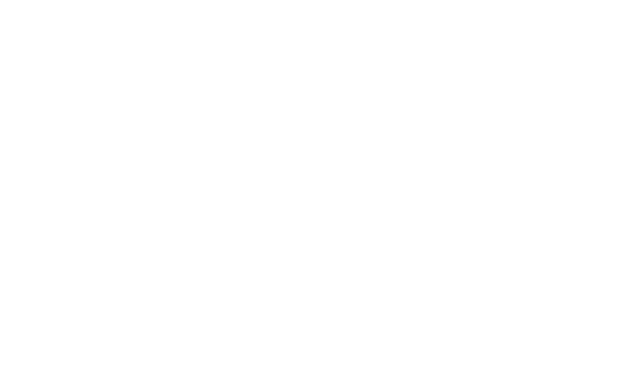
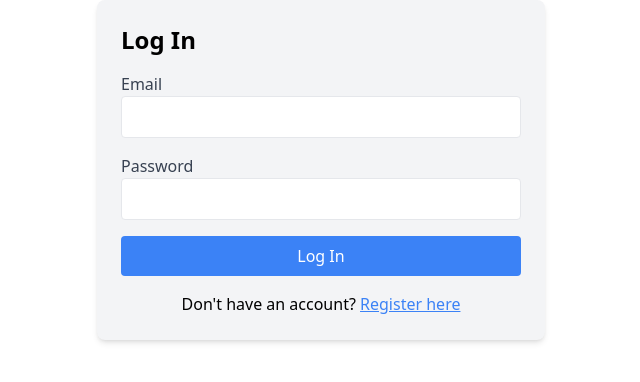
Before and after one commit to aws-todo-application/TODOApp, a React (Create React App) app in the folder frontend/: page /login in a window 1280 px wide. Before the commit this address had no page. Shown: the top 382 px of the page, without its empty margins (319-959 px from the left). Built offline with nearby package versions, Linux system fonts and the light colour scheme; what amazon-cognito-identity-js would draw is missing.

Commit message:
Login, logout, and user session management

```diff
--- a/frontend/src/App.js
+++ b/frontend/src/App.js
@@ -1,15 +1,47 @@
 // src/App.js
-import React from "react";
-import { BrowserRouter as Router, Route, Routes } from "react-router-dom";
+import React, { useState, useEffect } from "react";
+import { BrowserRouter as Router, Route, Routes, Navigate } from "react-router-dom";
 import Home from "./pages/Home";
 import Register from "./components/Register";
+import Login from "./components/Login";
 
 function App() {
+    const [userSession, setUserSession] = useState(null);
+    const [isLoading, setIsLoading] = useState(true); // Loading state to handle session check
+
+    useEffect(() => {
+        // Check if there's a saved session in localStorage
+        const savedSession = localStorage.getItem("userSession");
+        if (savedSession) {
+            setUserSession(JSON.parse(savedSession));
+        }
+        setIsLoading(false); // Set loading to false once session check is complete
+    }, []);
+
+    const handleLogin = (session) => {
+        setUserSession(session);
+        localStorage.setItem("userSession", JSON.stringify(session));
+    };
+
+    const handleLogout = () => {
+        setUserSession(null);
+        localStorage.removeItem("userSession");
+    };
+
+    // Display a loading state until the session is checked
+    if (isLoading) {
+        return <div></div>; // You could add a spinner or other loading indicator here
+    }
+
     return (
         <Router>
             <Routes>
-                <Route path="/" element={<Home />} />
+                <Route
+                    path="/"
+                    element={userSession ? <Home onLogout={handleLogout} /> : <Navigate to="/login" />}
+                />
                 <Route path="/register" element={<Register />} />
+                <Route path="/login" element={<Login onLogin={handleLogin} />} />
             </Routes>
         </Router>
     );
--- a/frontend/src/components/CreateTaskForm.js
+++ b/frontend/src/components/CreateTaskForm.js
@@ -5,6 +5,8 @@
 const CreateTaskForm = ({ onAddTask, onEditTask, taskToEdit, onCancel }) => {
     const [title, setTitle] = useState("");
     const [description, setDescription] = useState("");
+
+    const userSession = JSON.parse(localStorage.getItem("userSession"));
 
     useEffect(() => {
         if (taskToEdit) {
@@ -23,7 +25,8 @@
                 onEditTask({ ...taskToEdit, title, description });
             } else {
                 try {
-                    const response = await apiClient.post("/tasks", { title, description });
+                    const user_id = userSession.idToken.payload.sub;
+                    const response = await apiClient.post("/tasks", { title, description, user_id });
                     onAddTask(response.data);
                 } catch (error) {
                     console.error("Failed to create task:", error);
--- /dev/null
+++ b/frontend/src/components/Login.js
@@ -0,0 +1,90 @@
+// src/components/Login.js
+import React, { useState } from "react";
+import { CognitoUser, AuthenticationDetails } from "amazon-cognito-identity-js";
+import { cognitoConfig } from "../cognitoConfig";
+import { CognitoUserPool } from "amazon-cognito-identity-js";
+import { useNavigate, Link } from "react-router-dom";
+
+const userPool = new CognitoUserPool({
+    UserPoolId: cognitoConfig.UserPoolId,
+    ClientId: cognitoConfig.ClientId,
+});
+
+const Login = ({ onLogin }) => {
+    const [email, setEmail] = useState("");
+    const [password, setPassword] = useState("");
+    const [errorMessage, setErrorMessage] = useState("");
+    const navigate = useNavigate(); // Initialize useNavigate
+
+    const handleLogin = (e) => {
+        e.preventDefault();
+
+        const username = email.replace(/@/g, "_"); // Convert email to username format used in registration
+        const authenticationDetails = new AuthenticationDetails({
+            Username: username,
+            Password: password,
+        });
+
+        const user = new CognitoUser({
+            Username: username,
+            Pool: userPool,
+        });
+
+        user.authenticateUser(authenticationDetails, {
+            onSuccess: (session) => {
+                console.log("Login successful!", session);
+                if (onLogin) onLogin(session);
+                navigate("/"); // Redirect to the home route upon success
+            },
+            onFailure: (err) => {
+                console.error("Login failed:", err);
+                setErrorMessage(err.message || "Failed to log in. Please try again.");
+            },
+        });
+    };
+
+    return (
+        <div className="bg-gray-100 p-6 rounded-lg shadow-md max-w-md mx-auto">
+            <h2 className="text-2xl font-bold mb-4">Log In</h2>
+            {errorMessage && (
+                <p className="text-red-500 text-sm mb-4">{errorMessage}</p>
+            )}
+            <form onSubmit={handleLogin} className="space-y-4">
+                <div>
+                    <label className="block text-gray-700">Email</label>
+                    <input
+                        type="email"
+                        value={email}
+                        onChange={(e) => setEmail(e.target.value)}
+                        className="w-full p-2 border rounded"
+                        required
+                    />
+                </div>
+                <div>
+                    <label className="block text-gray-700">Password</label>
+                    <input
+                        type="password"
+                        value={password}
+                        onChange={(e) => setPassword(e.target.value)}
+                        className="w-full p-2 border rounded"
+                        required
+                    />
+                </div>
+                <button
+                    type="submit"
+                    className="w-full bg-blue-500 text-white p-2 rounded hover:bg-blue-600"
+                    >
+                    Log In
+                </button>
+            </form>
+            <p className="text-center mt-4">
+                Don't have an account?{" "}
+                <Link to="/register" className="text-blue-500 underline">
+                    Register here
+                </Link>
+            </p>
+        </div>
+    );
+};
+
+export default Login;
--- a/frontend/src/components/Register.js
+++ b/frontend/src/components/Register.js
@@ -2,6 +2,7 @@
 import React, { useState } from "react";
 import { CognitoUserPool, CognitoUserAttribute, CognitoUser } from "amazon-cognito-identity-js";
 import { cognitoConfig } from "../cognitoConfig";
+import { useNavigate, Link } from "react-router-dom";
 
 const userPool = new CognitoUserPool({
     UserPoolId: cognitoConfig.UserPoolId,
@@ -13,6 +14,7 @@
     const [password, setPassword] = useState("");
     const [confirmationCode, setConfirmationCode] = useState("");
     const [isConfirming, setIsConfirming] = useState(false);
+    const navigate = useNavigate();
 
     const handleRegister = (e) => {
         e.preventDefault();
@@ -51,6 +53,7 @@
                 return;
             }
             alert("Account confirmed! You can now log in.");
+            navigate("/login");
         });
     };
 
@@ -58,6 +61,7 @@
         <div className="bg-gray-100 p-6 rounded-lg shadow-md max-w-md mx-auto">
             <h2 className="text-2xl font-bold mb-4">Register</h2>
             {!isConfirming ? (
+                <>
                 <form onSubmit={handleRegister} className="space-y-4">
                     <div>
                         <label className="block text-gray-700">Email</label>
@@ -86,6 +90,13 @@
                         Register
                     </button>
                 </form>
+                <p className="text-center mt-4">
+                    Already have an account?{" "}
+                    <Link to="/login" className="text-blue-500 underline">
+                        Login here
+                    </Link>
+                </p>
+                </>
             ) : (
                 <form onSubmit={handleConfirm} className="space-y-4">
                     <div>
--- a/frontend/src/pages/Home.js
+++ b/frontend/src/pages/Home.js
@@ -3,15 +3,19 @@
 import apiClient from "../api/apiClient";
 import CreateTaskForm from "../components/CreateTaskForm";
 
-const App = () => {
+const Home = ({ onLogout }) => {
     const [showForm, setShowForm] = useState(false);
     const [tasks, setTasks] = useState([]);
     const [taskToEdit, setTaskToEdit] = useState(null);
 
+    const userSession = JSON.parse(localStorage.getItem("userSession"));
+
     useEffect(() => {
         const fetchTasks = async () => {
             try {
-                const response = await apiClient.get("/tasks");
+                const response = await apiClient.get("/tasks", {
+                    params: { user_id: userSession.idToken.payload.sub }, // Use Cognito ID as user_id
+                });
                 setTasks(response.data);
             } catch (error) {
                 console.error("Failed to fetch tasks:", error);
@@ -67,6 +71,9 @@
     return (
         <div className="container mx-auto p-4">
             <h1 className="text-3xl font-bold mb-6">To-Do Tasks</h1>
+            <button onClick={onLogout} className="text-blue-500 underline">
+                    Logout
+            </button>
 
             {/* Tasks Container */}
             <div className="relative bg-gray-100 p-4 rounded-lg shadow-md min-h-[80vh] overflow-y-auto overflow-x-hidden">
@@ -129,4 +136,4 @@
     );
 };
 
-export default App;
+export default Home;
```
